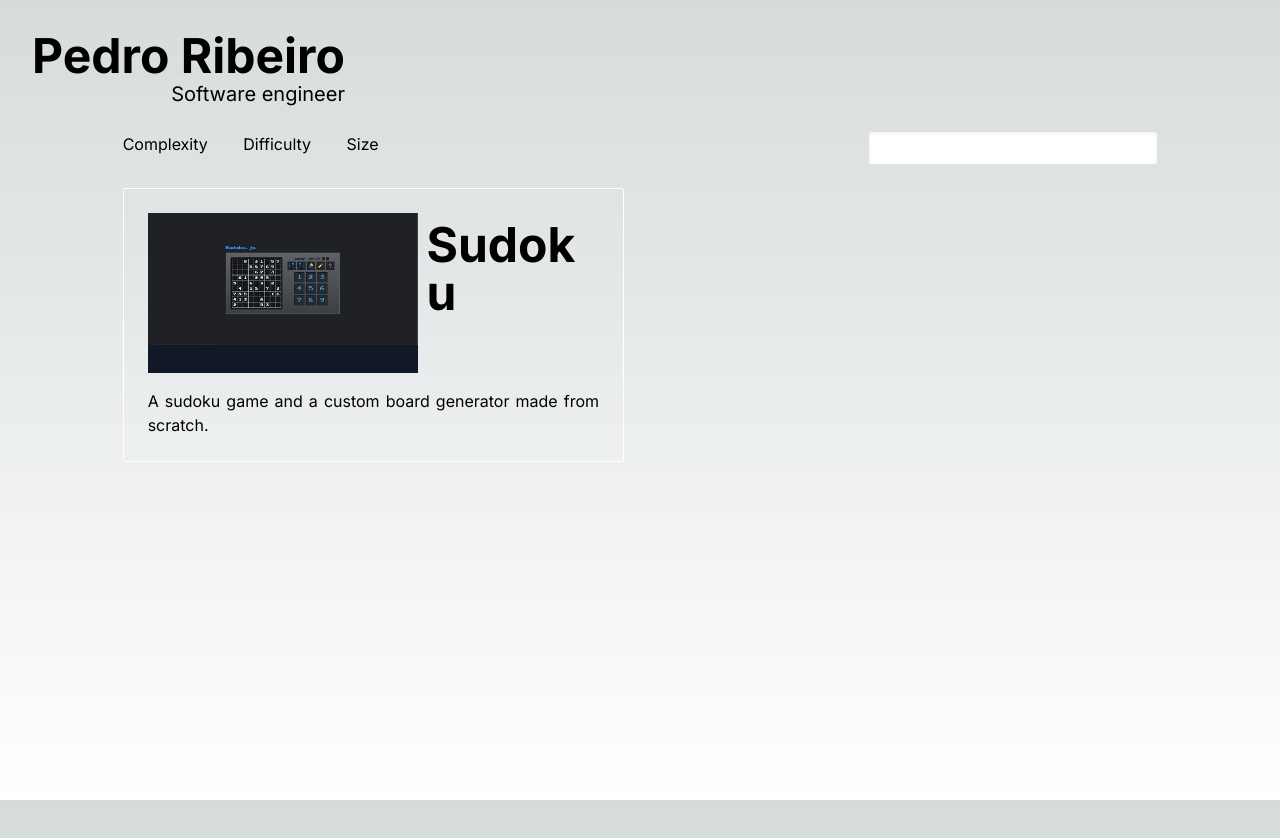
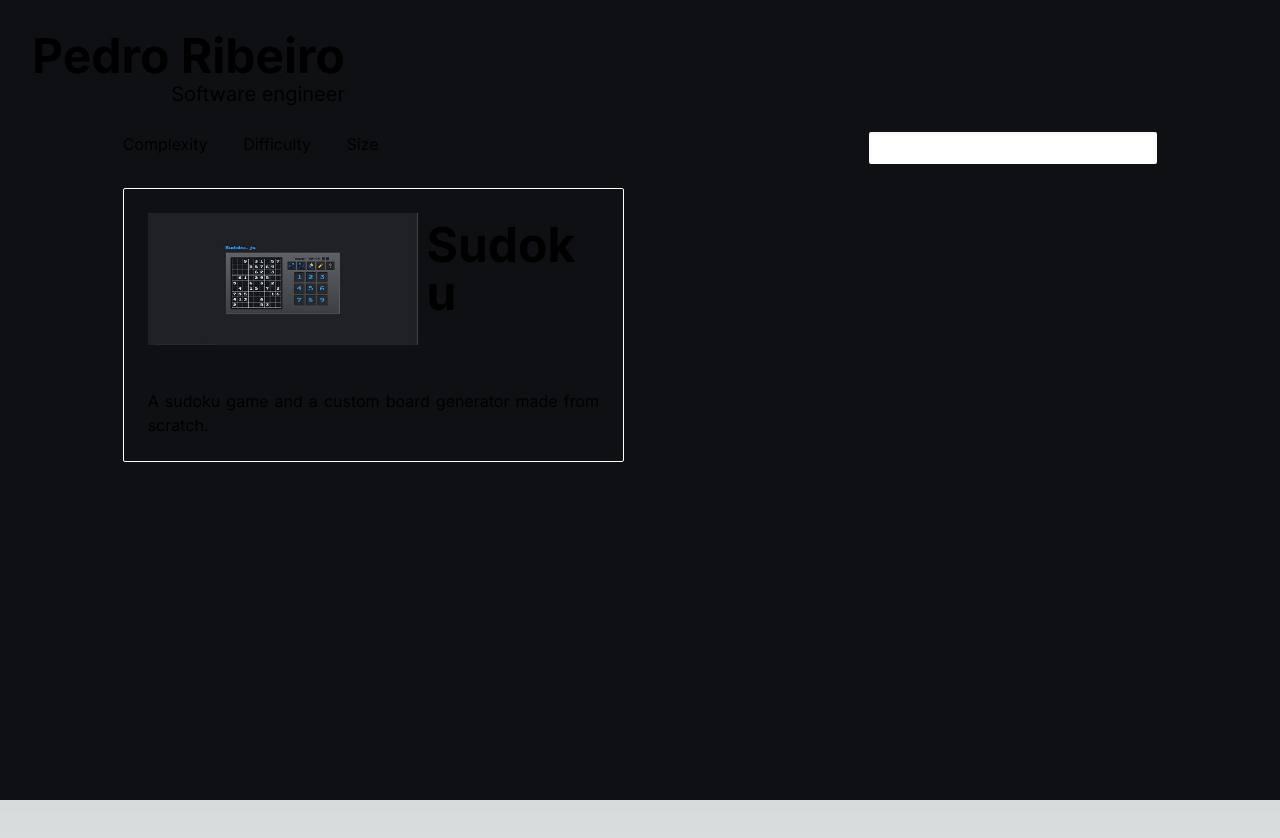
Before and after one commit to Z3ROO/portfolio, a Next.js app: page / in a window 1280 px wide. Shown: the top 838 px of the page. Built offline with nearby package versions, Linux system fonts and the light colour scheme.

Commit message:
feat: bgcolor and tailwind extended gray

```diff
--- a/app/layout.tsx
+++ b/app/layout.tsx
@@ -20,7 +20,7 @@ export default function RootLayout({
   return (
     <html lang="en">
       <body className={inter.className+' h-screen'}>
-        <div className='h-full w-full'>
+        <div className='h-screen w-screen bg-gray-900'>
           {children}
           {modal}
         </div>
--- a/tailwind.config.js
+++ b/tailwind.config.js
@@ -12,6 +12,24 @@ module.exports = {
         'gradient-conic':
           'conic-gradient(from 180deg at 50% 50%, var(--tw-gradient-stops))',
       },
+      colors:{
+        gray: {
+          900: '#0e1013',
+          800: '#17181b',
+          700: '#202124',
+          600: '#282a2d',
+          550: '#2e3134',
+          500: '#3c4043',
+          450: '#5f6368',
+          400: '#80868b',
+          350: '#9aa0a6',
+          300: '#bdc1c6',
+          250: '#dadce0',
+          200: '#e8eaed',
+          150: '#f1f3f4',
+          100: '#f8f9fa'
+        }
+      }
     },
   },
   plugins: [],
```
